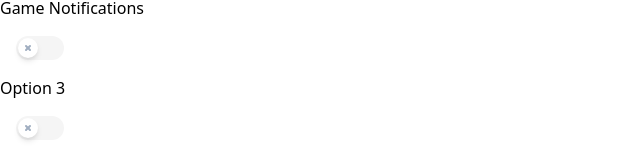
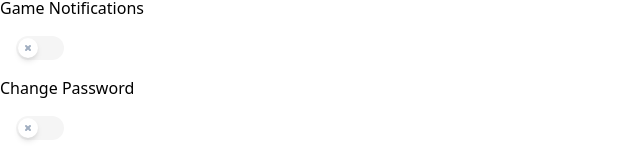
Before and after one commit to u-s-c-l/i-t-t-w-s-d, a React (Create React App) app: page /settings in a window 1280 px wide. Shown: the part 132-292 px from the top of the page, without its empty margins (0-640 px from the left). Built offline with nearby package versions, Linux system fonts and the light colour scheme.

Commit message:
added new name for list 3 - to  change password

```diff
--- a/src/pages/Settings/index.js
+++ b/src/pages/Settings/index.js
@@ -50,7 +50,7 @@ const Settings = () => {
               ></label>
             </div>
           </div>
-          <li>Option 3</li>
+          <li>Change Password</li>
           <div className="m-4">
             <div className="toggle colour">
               <input
```
